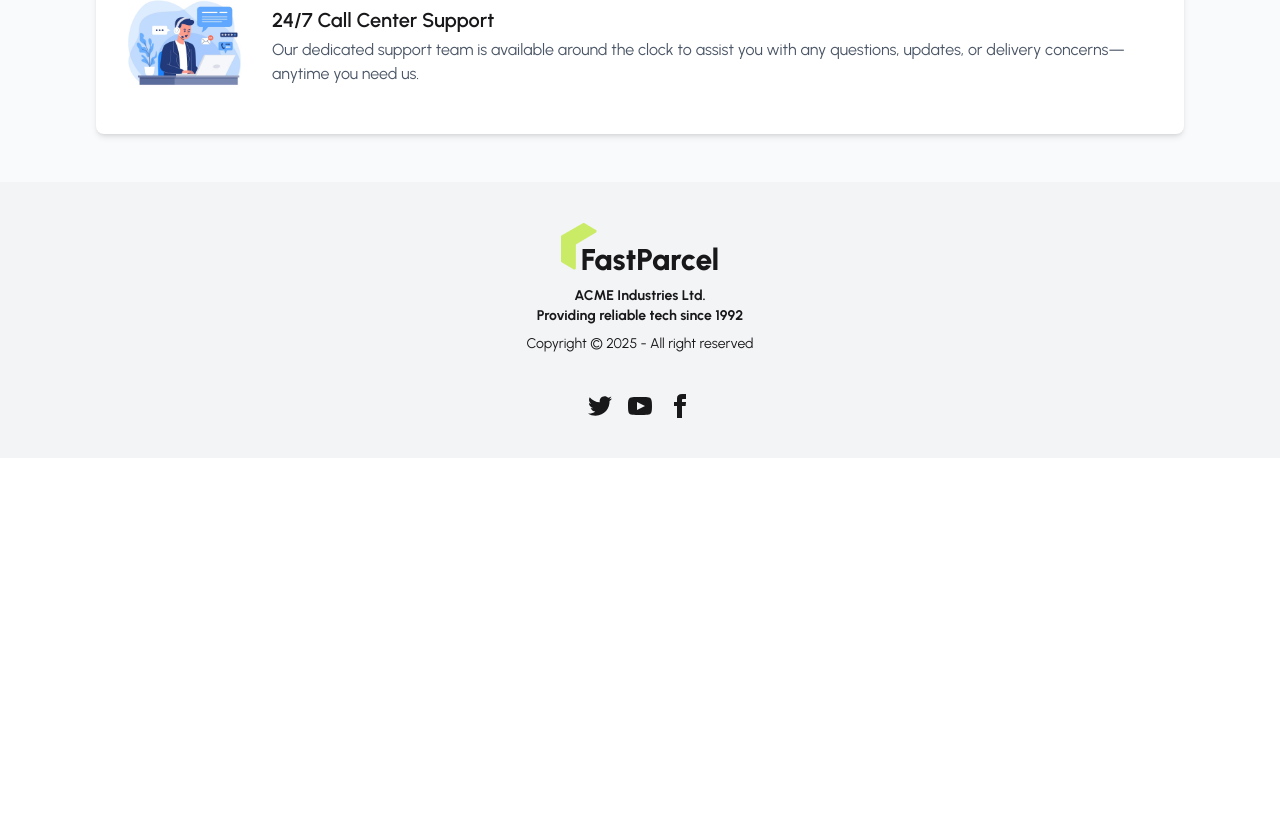
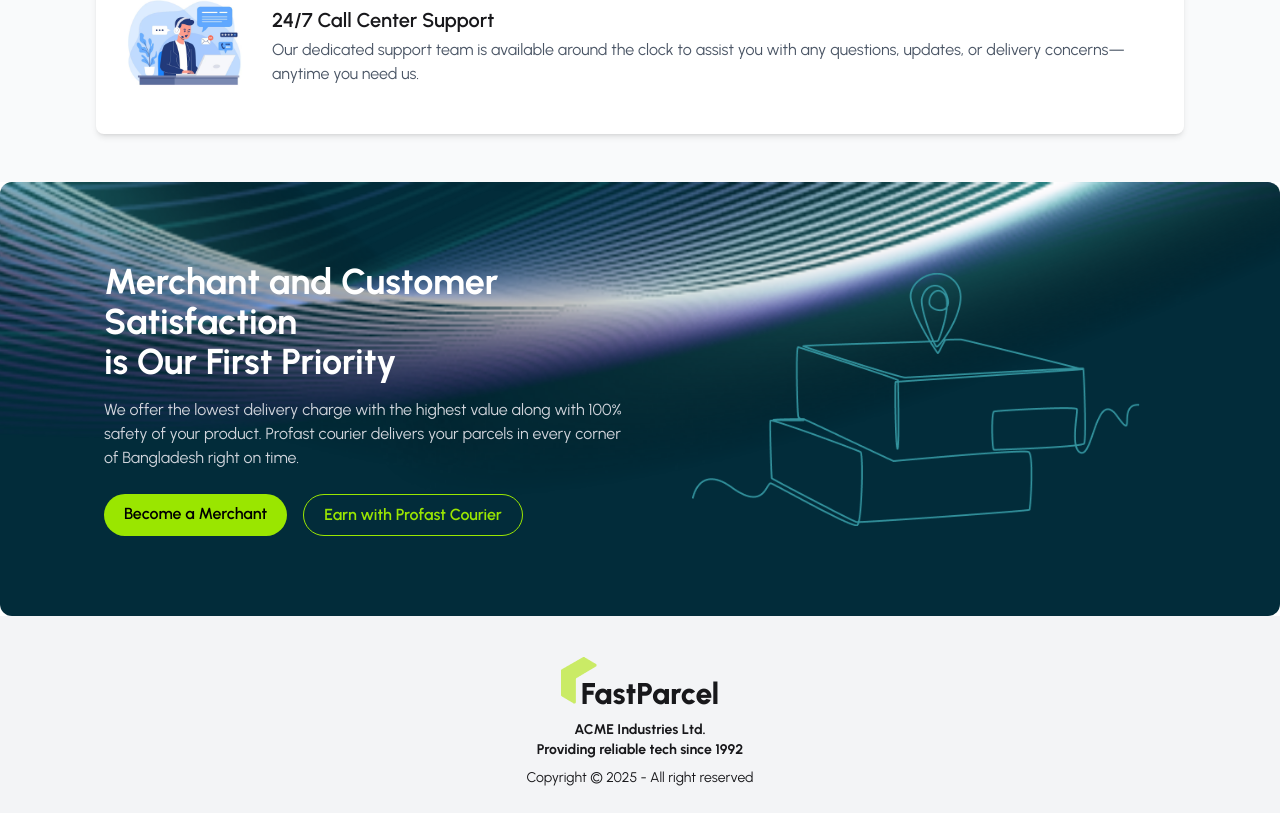
Before and after one commit to aalihasan/fast-parcel-client, a React app: page / in a window 1280 px wide. Shown: the part 2424-3237 px from the top of the page. Before the commit the page ends 2882 px from the top, so only its background shows below. Built offline with nearby package versions, Linux system fonts and the light colour scheme; the HTML template or start-up script is replaced by a standard one.

Commit message:
style the merchant section and use the aos

```diff
--- a/package.json
+++ b/package.json
@@ -11,6 +11,7 @@
   },
   "dependencies": {
     "@tailwindcss/vite": "^4.1.10",
+    "aos": "^2.3.4",
     "react": "^19.1.0",
     "react-dom": "^19.1.0",
     "react-fast-marquee": "^1.6.5",
--- a/src/main.jsx
+++ b/src/main.jsx
@@ -1,9 +1,12 @@
 import { StrictMode } from 'react'
 import { createRoot } from 'react-dom/client'
 import './index.css'
-
 import { RouterProvider } from 'react-router'
 import { router } from './router/router.jsx'
+
+import 'aos/dist/aos.css';
+import Aos from 'aos'
+Aos.init();
 
 createRoot(document.getElementById('root')).render(
   <StrictMode>
--- a/src/pages/Home/Features/Features.jsx
+++ b/src/pages/Home/Features/Features.jsx
@@ -8,7 +8,10 @@ const Features = () => {
     <div className="bg-gray-50 py-12 px-4 md:px-16 lg:px-24">
       <div className="max-w-6xl mx-auto space-y-10">
         {/* Live Parcel Tracking */}
-        <div className="flex flex-col md:flex-row items-center bg-white p-6 rounded-lg shadow-md gap-6">
+        <div
+          data-aos="fade-right"
+          className="flex flex-col md:flex-row items-center bg-white p-6 rounded-lg shadow-md gap-6"
+        >
           <img src={trackingImg} alt="Live Tracking" className="w-24 md:w-32" />
           <div>
             <h3 className="text-xl font-semibold mb-1">Live Parcel Tracking</h3>
@@ -21,7 +24,10 @@ const Features = () => {
         </div>
 
         {/* 100% Safe Delivery */}
-        <div className="flex flex-col md:flex-row items-center bg-white p-6 rounded-lg shadow-md gap-6">
+        <div
+          data-aos="fade-left"
+          className="flex flex-col md:flex-row items-center bg-white p-6 rounded-lg shadow-md gap-6"
+        >
           <img src={deliveryImg} alt="Safe Delivery" className="w-24 md:w-32" />
           <div>
             <h3 className="text-xl font-semibold mb-1">100% Safe Delivery</h3>
@@ -34,7 +40,10 @@ const Features = () => {
         </div>
 
         {/* 24/7 Call Center Support */}
-        <div className="flex flex-col md:flex-row items-center bg-white p-6 rounded-lg shadow-md gap-6">
+        <div
+          data-aos="fade-left"
+          className="flex flex-col md:flex-row items-center bg-white p-6 rounded-lg shadow-md gap-6"
+        >
           <img src={supportImg} alt="Support" className="w-24 md:w-32" />
           <div>
             <h3 className="text-xl font-semibold mb-1">
--- a/src/pages/Home/Home.jsx
+++ b/src/pages/Home/Home.jsx
@@ -4,6 +4,7 @@ import HowItWorks from './HowItWorks/HowItWorks';
 import OurServices from './OurServices/OurServices';
 import ClientSlider from './marquee/ClientSlider';
 import Features from './Features/Features';
+import BeMerchant from './beMarchant/BeMerchant';
 
 
 const Home = () => {
@@ -14,6 +15,7 @@ const Home = () => {
       <OurServices></OurServices>
       <ClientSlider></ClientSlider>
       <Features></Features>
+      <BeMerchant></BeMerchant>
 
     </div>
   );
--- a/src/pages/Home/OurServices/OurServices.jsx
+++ b/src/pages/Home/OurServices/OurServices.jsx
@@ -66,19 +66,25 @@ const OurServices = () => {
       <div className="text-center text-white mb-10">
         <h2 className="text-3xl md:text-4xl font-bold">Our Services</h2>
         <p className="text-sm md:text-base mt-2 max-w-2xl mx-auto">
-          Enjoy fast, reliable parcel delivery with real-time tracking and zero hassle.
-          From personal packages to business shipments — we deliver on time, every time.
+          Enjoy fast, reliable parcel delivery with real-time tracking and zero
+          hassle. From personal packages to business shipments — we deliver on
+          time, every time.
         </p>
       </div>
 
-      <div className="grid grid-cols-1 sm:grid-cols-2 lg:grid-cols-3 gap-6">
+      <div
+        data-aos="zoom-in"
+        className="grid grid-cols-1 sm:grid-cols-2 lg:grid-cols-3 gap-6"
+      >
         {services.map((service, idx) => (
           <div
             key={idx}
             className={`rounded-xl shadow-md p-6 text-center transition-all duration-300 transform hover:scale-[1.03] ${service.bg} ${service.hoverBg}`}
           >
             <div className="mb-4 flex justify-center">{service.icon}</div>
-            <h3 className="text-lg font-semibold text-gray-800 mb-2">{service.title}</h3>
+            <h3 className="text-lg font-semibold text-gray-800 mb-2">
+              {service.title}
+            </h3>
             <p className="text-gray-600 text-sm">{service.description}</p>
           </div>
         ))}
--- /dev/null
+++ b/src/pages/Home/beMarchant/BeMerchant.jsx
@@ -0,0 +1,59 @@
+// src/components/CourierBanner.jsx
+import { Link } from 'react-router';
+import courierImage from '../../../assets/image/location-merchant.png';
+import bgImage from '../../../assets/image/be-a-merchant-bg.png'; // ✅ make sure this path is correct
+
+const BeMerchant = () => {
+  return (
+    <div
+      data-aos="zoom-in-up"
+      className="text-white py-10 px-6 md:px-16 rounded-xl overflow-hidden bg-[#022C3A]"
+      style={{
+        backgroundColor: '#022C3A',
+        backgroundImage: `url(${bgImage})`,
+        backgroundRepeat: 'no-repeat',
+        backgroundSize: 'cover',
+        backgroundPosition: 'top center',
+      }}
+    >
+      <div className=" p-6 md:p-10 rounded-xl flex flex-col md:flex-row items-center justify-between gap-8">
+        {/* Left Content */}
+        <div className="flex-1 space-y-4">
+          <h2 className="text-2xl md:text-3xl lg:text-4xl font-bold">
+            Merchant and Customer Satisfaction <br /> is Our First Priority
+          </h2>
+          <p className="text-sm md:text-base text-gray-300">
+            We offer the lowest delivery charge with the highest value along
+            with 100% safety of your product. Profast courier delivers your
+            parcels in every corner of Bangladesh right on time.
+          </p>
+          <div className="flex flex-wrap gap-4 pt-2">
+            <Link
+              to="/become-merchant"
+              className="bg-lime-400 text-black px-5 py-2 rounded-full font-semibold hover:bg-lime-500 transition"
+            >
+              Become a Merchant
+            </Link>
+            <Link
+              to="/earn-courier"
+              className="border border-lime-400 text-lime-400 px-5 py-2 rounded-full font-semibold hover:bg-lime-500 hover:text-black transition"
+            >
+              Earn with Profast Courier
+            </Link>
+          </div>
+        </div>
+
+        {/* Right Image */}
+        <div className="flex-1">
+          <img
+            src={courierImage}
+            alt="Courier Service"
+            className="w-full max-w-md mx-auto"
+          />
+        </div>
+      </div>
+    </div>
+  );
+};
+
+export default BeMerchant;
```
Also changed, not shown: 1 other file (tests, documents, lock files or other folders).
